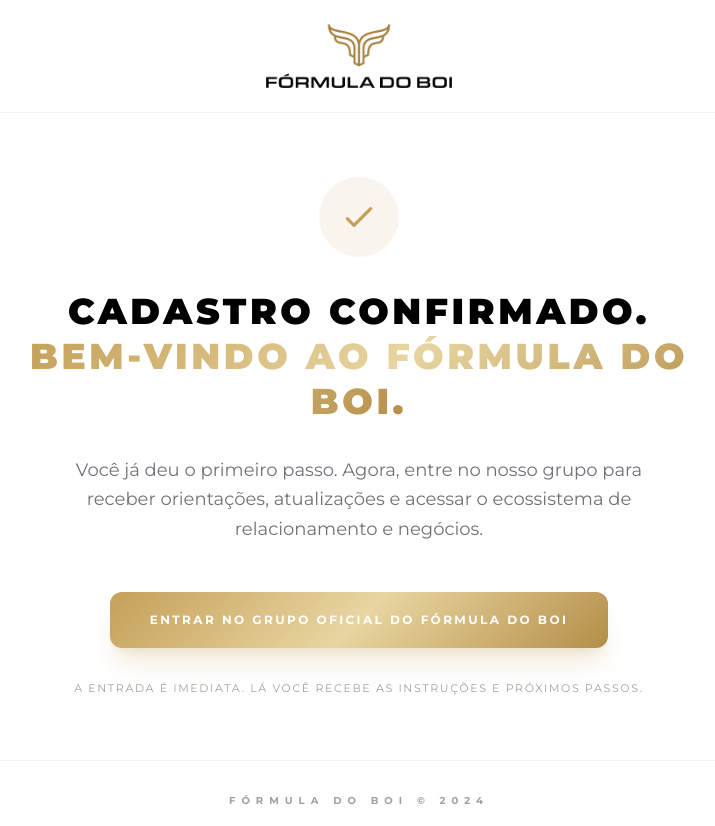
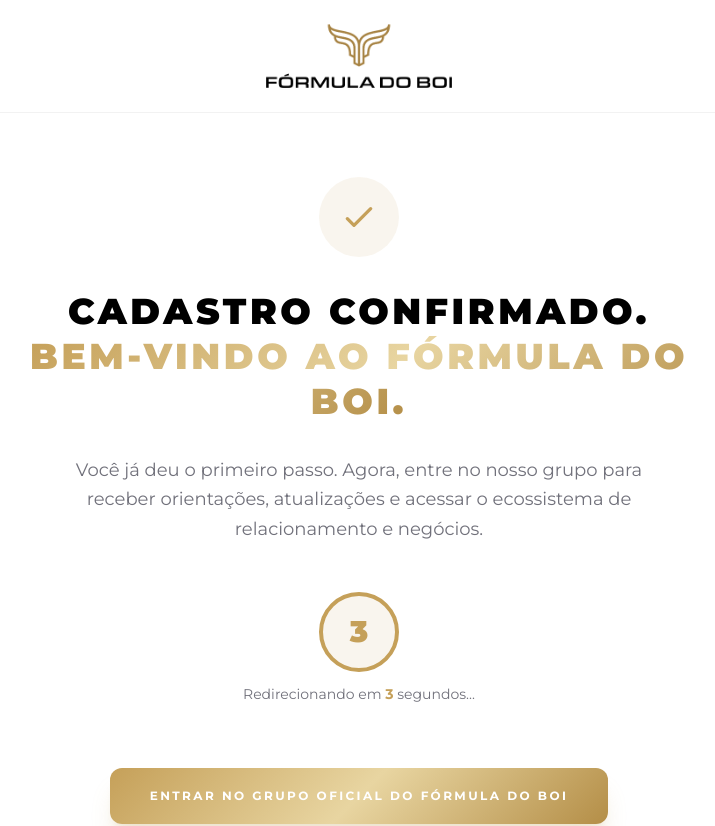
Before and after one commit to formuladoboi-create/landing-page-grupo, a React (Vite) app: page /obrigado-whats in a window 1280 px wide. Shown: the top 826 px of the page, without its empty margins (281-996 px from the left). Built offline with nearby package versions, Linux system fonts and the light colour scheme.

Commit message:
Add 8-second countdown with auto-redirect to WhatsApp group

```diff
--- a/src/pages/ThankYouPage.tsx
+++ b/src/pages/ThankYouPage.tsx
@@ -1,9 +1,26 @@
-import React from 'react';
+import React, { useState, useEffect } from 'react';
 import Logo from '../components/ui/Logo';
 
 const ThankYouPage: React.FC = () => {
     // WhatsApp group link
     const groupLink = "https://chat.whatsapp.com/JYxJPWfkoHHLZfosHlywN9";
+
+    // Countdown state
+    const [countdown, setCountdown] = useState(8);
+
+    // Auto-redirect after countdown
+    useEffect(() => {
+        if (countdown <= 0) {
+            window.location.href = groupLink;
+            return;
+        }
+
+        const timer = setInterval(() => {
+            setCountdown(prev => prev - 1);
+        }, 1000);
+
+        return () => clearInterval(timer);
+    }, [countdown]);
 
     return (
         <div className="min-h-screen bg-white flex flex-col">
@@ -31,6 +48,16 @@ const ThankYouPage: React.FC = () => {
                     <p className="text-base md:text-lg text-zinc-500 font-normal leading-relaxed max-w-xl mx-auto">
                         Você já deu o primeiro passo. Agora, entre no nosso grupo para receber orientações, atualizações e acessar o ecossistema de relacionamento e negócios.
                     </p>
+
+                    {/* Countdown Timer */}
+                    <div className="py-4">
+                        <div className="inline-flex items-center justify-center w-20 h-20 rounded-full bg-primary/10 border-4 border-primary">
+                            <span className="text-3xl font-black text-primary">{countdown}</span>
+                        </div>
+                        <p className="text-sm text-zinc-500 mt-3">
+                            Redirecionando em <span className="font-bold text-primary">{countdown}</span> segundos...
+                        </p>
+                    </div>
 
                     {/* CTA Button */}
                     <div className="pt-4">
```
